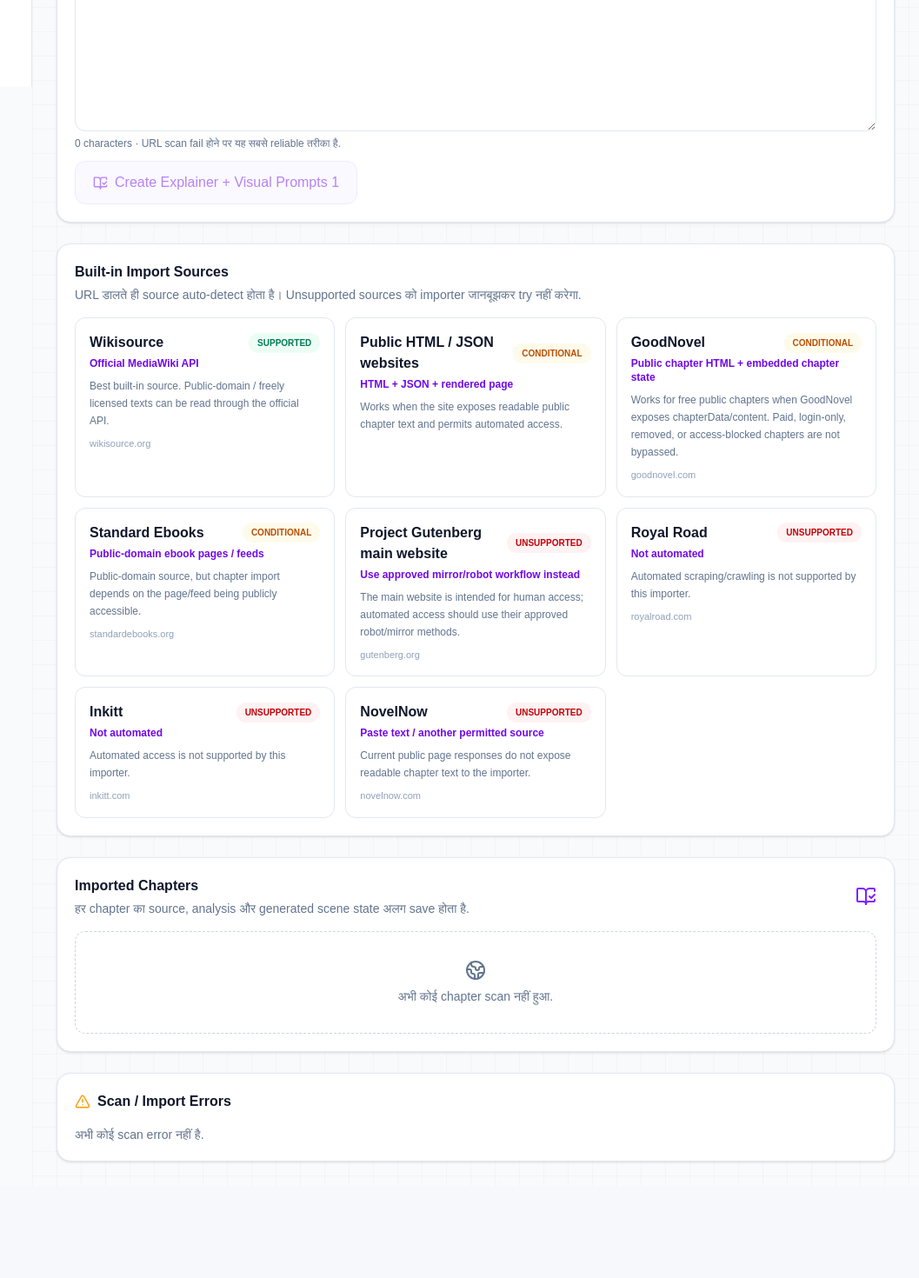
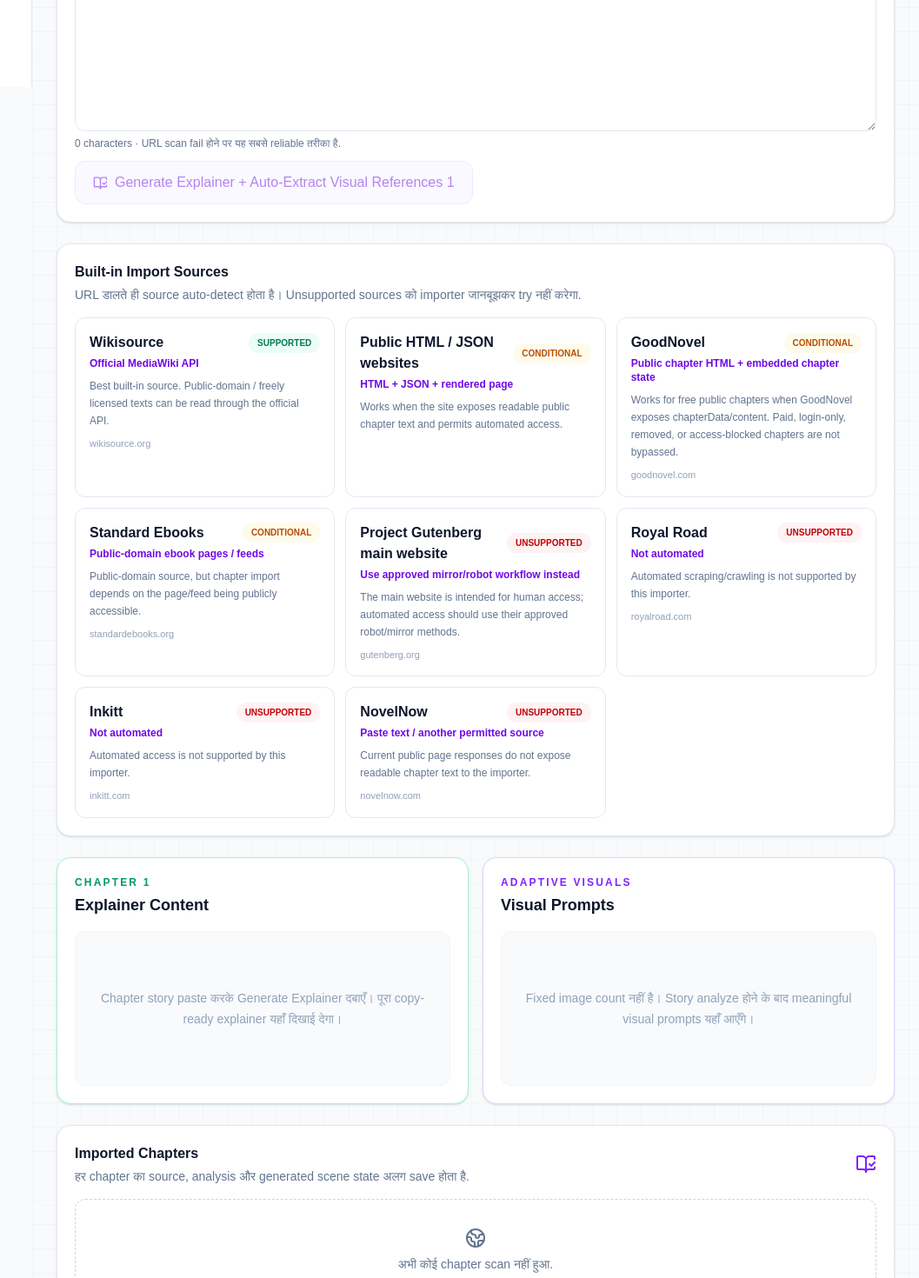
Before and after one commit to shuvinexofficial143-design/Fantasy-manga, a Next.js app: page /novel in a window 1280 px wide. Shown: the part 700-2170 px from the top of the page at 87% size, without its empty margins (223-1280 px from the left). Before the commit the page ends 2064 px from the top, so only its background shows below. Built offline with nearby package versions, Linux system fonts and the light colour scheme.

Commit message:
feat: add visible explainer content workspace

```diff
--- a/app/novel/page.tsx
+++ b/app/novel/page.tsx
@@ -1,6 +1,6 @@
 "use client";
 
-import {useMemo,useState} from "react";
+import {useEffect,useMemo,useState} from "react";
 import {AlertTriangle,BookOpenCheck,Copy,ExternalLink,Globe2,Loader2,Lock,LockOpen,Play,RefreshCw,ScanSearch,Sparkles} from "lucide-react";
 import {buildCinematicPrompt,hashString} from "@/lib/cinematic";
 import {createImage} from "@/lib/default-project";
@@ -79,6 +79,13 @@
   const [notice,setNotice]=useState("");
   const [error,setError]=useState("");
 
+  useEffect(()=>{
+    const value=new URLSearchParams(window.location.search).get("chapter");
+    const parsed=Number(value);
+    if(Number.isInteger(parsed)&&parsed>0)setChapterNumber(parsed);
+  },[]);
+
+  const selectedChapter=useMemo(()=>novel.chapters.find((item)=>item.number===chapterNumber),[novel.chapters,chapterNumber]);
   const latestChapter=useMemo(()=>[...novel.chapters].sort((a,b)=>b.number-a.number)[0],[novel.chapters]);
   const detectedSource=useMemo(()=>sourceForUrl(manualUrl.trim()||storyPageUrl.trim()),[manualUrl,storyPageUrl]);
   const commit=(next:Project)=>setState((current)=>({...current,projects:current.projects.map((item)=>item.id===next.id?next:item)}));
@@ -441,13 +448,13 @@
 
       <div className="my-5 flex items-center gap-3 text-xs font-bold uppercase tracking-widest text-slate-400"><div className="h-px flex-1 bg-slate-200"/><span>OR — PASTE CHAPTER TEXT</span><div className="h-px flex-1 bg-slate-200"/></div>
       <label className="grid gap-1.5 text-sm font-semibold text-slate-700">
-        Chapter {chapterNumber} Text
+        Chapter {chapterNumber} Story Input
         <textarea value={manualText} disabled={!!busy} onChange={(e)=>setManualText(e.target.value)} placeholder="जिस chapter को आप legally access/use कर सकते हैं उसका text यहाँ paste करें…" className="min-h-52 rounded-xl border border-slate-200 px-3 py-3 text-sm leading-6"/>
         <span className="text-xs font-normal text-slate-500">{manualText.length.toLocaleString()} characters · URL scan fail होने पर यह सबसे reliable तरीका है.</span>
       </label>
       <button disabled={!!busy||manualText.trim().length<120} onClick={()=>void analyzePasted()} className="mt-3 inline-flex items-center gap-2 rounded-xl border border-violet-200 bg-violet-50 px-5 py-3 text-sm font-bold text-violet-700 disabled:opacity-50">
         {busy==="paste"?<Loader2 className="animate-spin" size={17}/>:<BookOpenCheck size={17}/>}
-        Create Explainer + Visual Prompts {chapterNumber} {novel.autoGenerate?"+ Generate Images":""}
+        Generate Explainer + Auto-Extract Visual References {chapterNumber} {novel.autoGenerate?"+ Generate Images":""}
       </button>
 
       {novel.locked&&<div className="mt-5 grid gap-3 rounded-2xl border border-emerald-200 bg-emerald-50 p-4 text-sm text-emerald-900 md:grid-cols-2">
@@ -483,6 +490,34 @@
     {notice&&<div className="rounded-2xl border border-emerald-200 bg-emerald-50 p-4 text-sm font-medium text-emerald-800">{notice}</div>}
     {error&&<div className="rounded-2xl border border-red-200 bg-red-50 p-4 text-sm font-medium text-red-700"><AlertTriangle className="mr-2 inline" size={16}/>{error}</div>}
     {persistenceError&&<div role="alert" className="rounded-2xl border border-red-200 bg-red-50 p-4 text-sm font-medium text-red-700"><AlertTriangle className="mr-2 inline" size={16}/>{persistenceError}</div>}
+
+    <section className="grid gap-4 lg:grid-cols-2">
+      <div className="rounded-2xl border border-emerald-200 bg-white p-5 shadow-sm">
+        <div className="flex items-center justify-between gap-3">
+          <div>
+            <div className="text-xs font-black uppercase tracking-[.18em] text-emerald-600">Chapter {chapterNumber}</div>
+            <h2 className="mt-1 text-lg font-black">Explainer Content</h2>
+          </div>
+          {selectedChapter?.explainer&&<button disabled={!!busy} onClick={()=>void copyText(selectedChapter.explainer!,"Explainer")} className="inline-flex items-center gap-1.5 rounded-lg border border-emerald-200 bg-emerald-50 px-3 py-2 text-xs font-bold text-emerald-700"><Copy size={13}/> Copy</button>}
+        </div>
+        <div className="mt-4 min-h-44 rounded-xl border border-slate-100 bg-slate-50 p-4 text-sm leading-6 text-slate-700">
+          {selectedChapter?.explainer?<div className="whitespace-pre-wrap">{selectedChapter.explainer}</div>:<div className="grid min-h-36 place-items-center text-center text-slate-400">Chapter story paste करके Generate Explainer दबाएँ। पूरा copy-ready explainer यहाँ दिखाई देगा।</div>}
+        </div>
+      </div>
+
+      <div className="rounded-2xl border border-violet-200 bg-white p-5 shadow-sm">
+        <div className="flex items-center justify-between gap-3">
+          <div>
+            <div className="text-xs font-black uppercase tracking-[.18em] text-violet-600">Adaptive visuals</div>
+            <h2 className="mt-1 text-lg font-black">Visual Prompts</h2>
+          </div>
+          {selectedChapter?.sceneIds.length?<button disabled={!!busy} onClick={()=>void copyText(chapterVisualPrompts(selectedChapter),"Visual prompts")} className="inline-flex items-center gap-1.5 rounded-lg border border-violet-200 bg-violet-50 px-3 py-2 text-xs font-bold text-violet-700"><Copy size={13}/> Copy All</button>:null}
+        </div>
+        <div className="mt-4 min-h-44 rounded-xl border border-slate-100 bg-slate-50 p-4 text-sm leading-6 text-slate-700">
+          {selectedChapter?.sceneIds.length?<pre className="max-h-72 overflow-auto whitespace-pre-wrap font-sans text-xs leading-5">{chapterVisualPrompts(selectedChapter)}</pre>:<div className="grid min-h-36 place-items-center text-center text-slate-400">Fixed image count नहीं है। Story analyze होने के बाद meaningful visual prompts यहाँ आएँगे।</div>}
+        </div>
+      </div>
+    </section>
 
     <section className="rounded-2xl border border-slate-200 bg-white p-5 shadow-sm">
       <div className="mb-4 flex items-center justify-between gap-4">
```
